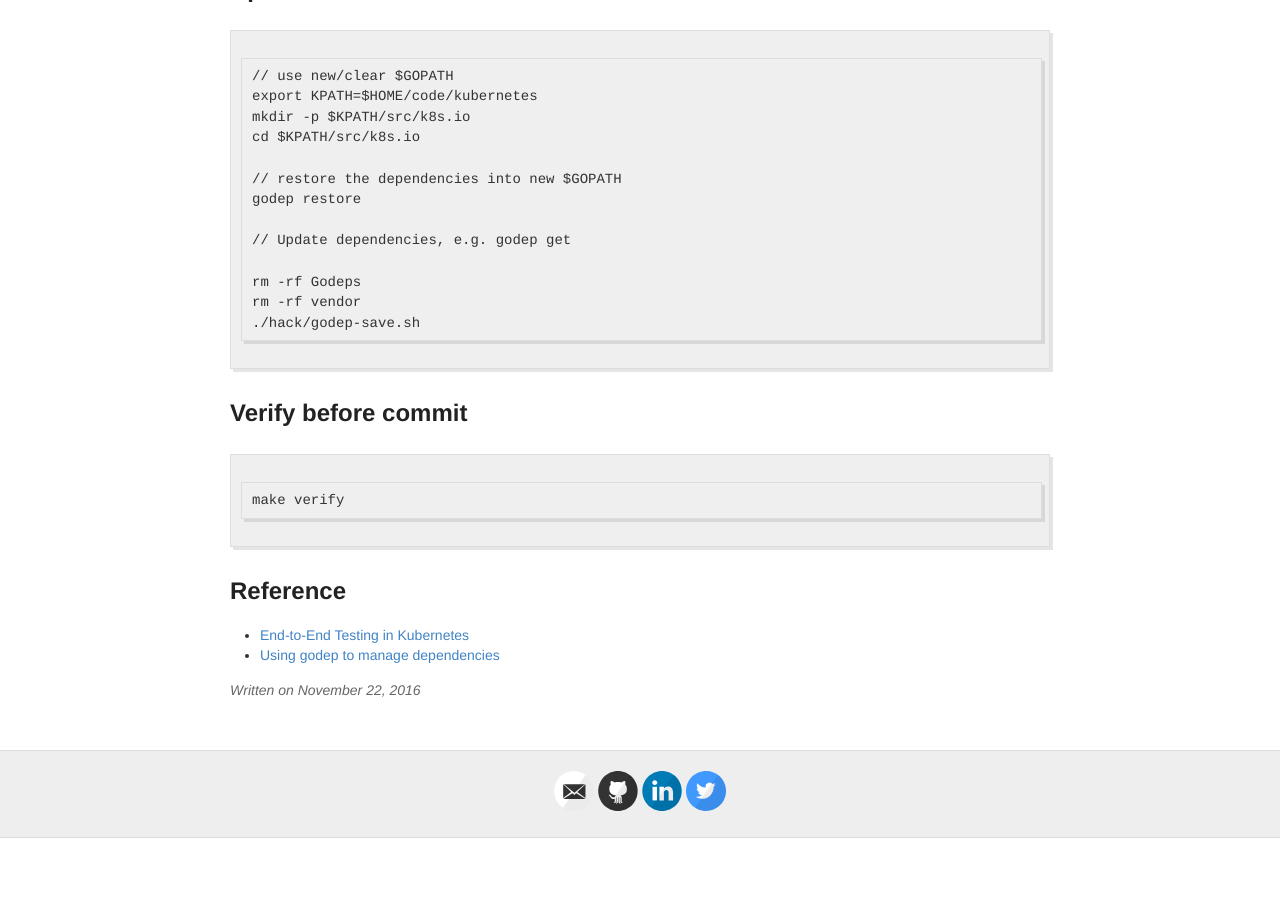
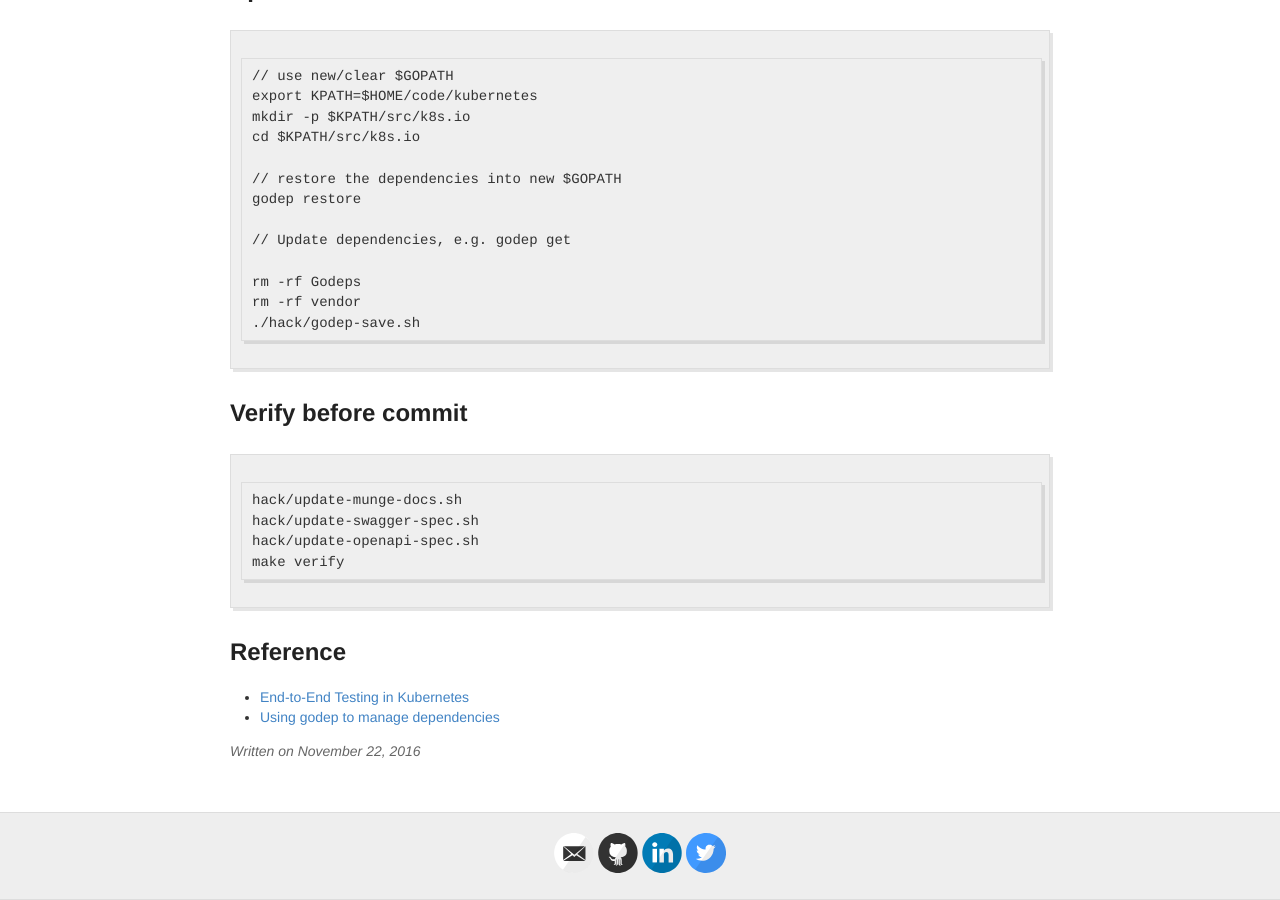
Before and after one commit to k82cn/k82cn.github.io, a Jekyll site: the page built from _posts/2016-11-22-k8s_dev_tools.md, in a window 1280 px wide and 900 px high, scrolled down 820 px. Built offline with Jekyll 4.4.1, drawn with Linux system fonts in a browser that asks for light colours; comment, search, counter and statistics services are not loaded; before the commit the page ends 1658 px from its top, so only the background shows below that.

Commit message:
Added update scripts.

````diff
--- a/_posts/2016-11-22-k8s_dev_tools.md
+++ b/_posts/2016-11-22-k8s_dev_tools.md
@@ -44,6 +44,9 @@ rm -rf vendor
 ## Verify before commit
 
 ```
+hack/update-munge-docs.sh
+hack/update-swagger-spec.sh
+hack/update-openapi-spec.sh
 make verify
 ```
 
````
